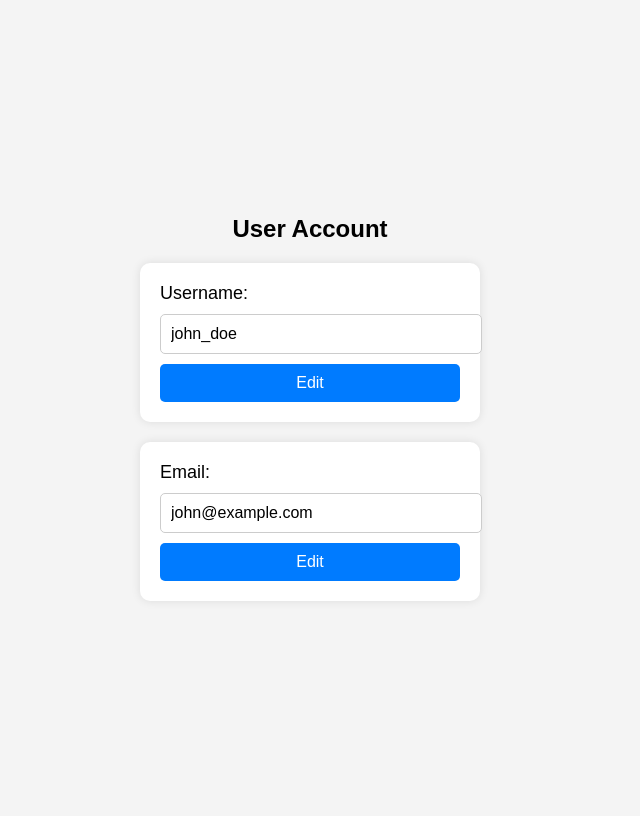
After one commit to shotime369/rsdsl, a PHP site: page /account.php in a window 1280 px wide. The commit adds this page. Shown: the whole page, without its empty margins (330-970 px from the left). Run offline with PHP 8.4, Linux system fonts and the light colour scheme; a user stored in the database is signed in; data comes from the database, SQL or seed files in the repository.

Commit message:
Basic profile page
a basic profile page, letting user change their username and email and updating users table. Added to home page navigation bar.
account.php - added
home.php - modified

```diff
--- /dev/null
+++ b/account.php
@@ -0,0 +1,105 @@
+<?php
+session_start();
+require 'includes/dbh.inc.php'; // Database connection file
+
+//  user_id is stored in session after login
+if (!isset($_SESSION['user_id'])) {
+  header('Location: login.php'); // Redirect to login if not logged in
+  exit();
+}
+
+$user_id = $_SESSION['user_id'];
+
+// Fetch user details
+$stmt = $pdo->prepare("SELECT username, email FROM users WHERE user_id = ?");
+$stmt->execute([$user_id]);
+$user = $stmt->fetch(PDO::FETCH_ASSOC);
+
+if ($_SERVER['REQUEST_METHOD'] === 'POST') {
+  if (isset($_POST['update_username'])) {
+    $new_username = trim($_POST['username']);
+    $stmt = $pdo->prepare("UPDATE users SET username = ? WHERE user_id = ?");
+    $stmt->execute([$new_username, $user_id]);
+  }
+
+  if (isset($_POST['update_email'])) {
+    $new_email = trim($_POST['email']);
+    $stmt = $pdo->prepare("UPDATE users SET email = ? WHERE user_id = ?");
+    $stmt->execute([$new_email, $user_id]);
+  }
+
+  header('Location: account.php'); // Refresh page after update
+  exit();
+}
+?>
+
+<!DOCTYPE html>
+<html lang="en">
+<head>
+<meta charset="UTF-8">
+<meta name="viewport" content="width=device-width, initial-scale=1.0">
+<title>User Account</title>
+<style>
+body {
+  font-family: Arial, sans-serif;
+  display: flex;
+  flex-direction: column;
+  align-items: center;
+  justify-content: center;
+  height: 100vh;
+  background-color: #f4f4f4;
+}
+h2 {
+  margin-bottom: 20px;
+}
+form {
+  background: white;
+  padding: 20px;
+  border-radius: 10px;
+  box-shadow: 0 0 10px rgba(0, 0, 0, 0.1);
+  width: 300px;
+  margin-bottom: 20px;
+}
+label {
+  display: block;
+  margin-bottom: 10px;
+  font-size: 18px;
+}
+input {
+  width: 100%;
+  padding: 10px;
+  margin-bottom: 10px;
+  border: 1px solid #ccc;
+  border-radius: 5px;
+  font-size: 16px;
+}
+button {
+  width: 100%;
+  padding: 10px;
+  background: #007bff;
+  color: white;
+  border: none;
+  border-radius: 5px;
+  font-size: 16px;
+  cursor: pointer;
+}
+button:hover {
+  background: #0056b3;
+}
+</style>
+</head>
+<body>
+<h2>User Account</h2>
+<form method="post">
+<label>Username:</label>
+<input type="text" name="username" value="<?php echo htmlspecialchars($user['username']); ?>">
+<button type="submit" name="update_username">Edit</button>
+</form>
+
+<form method="post">
+<label>Email:</label>
+<input type="email" name="email" value="<?php echo htmlspecialchars($user['email']); ?>">
+<button type="submit" name="update_email">Edit</button>
+</form>
+</body>
+</html>
```
Also changed, not shown: home.php (+5 -2 lines).
